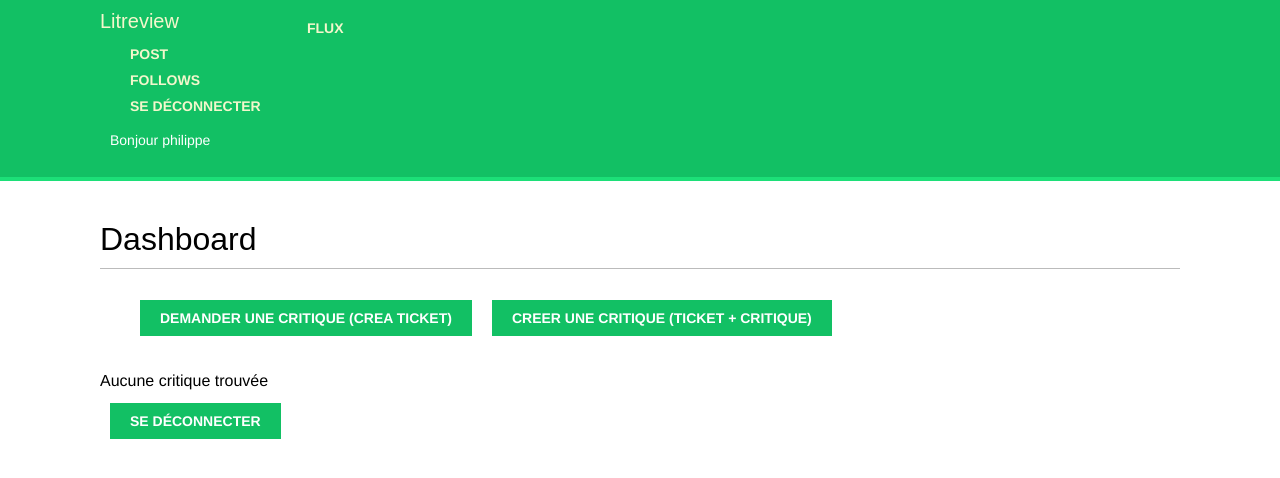
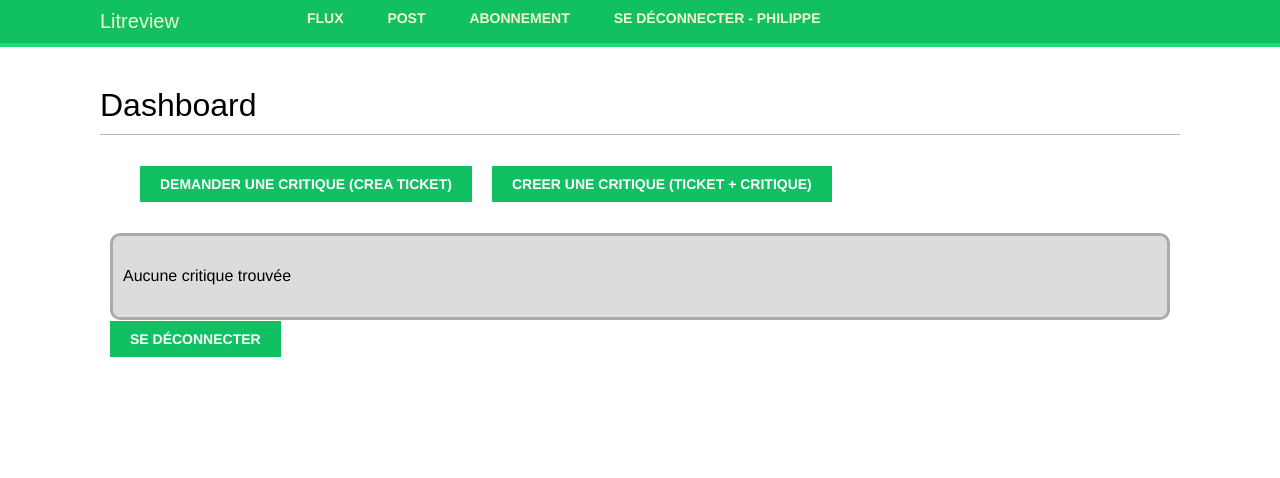
Before and after one commit to PhP-Nexxt/ocr_devapp_pyth_9, a Django app: page /litreview_app/dashboard/ in a window 1280 px wide. Shown: the top 478 px of the page. Run offline with Django 4.2, Linux system fonts and the light colour scheme; a user stored in the database is signed in; data comes from the database, SQL or seed files in the repository; some web fonts are replaced.

Commit message:
Upadate Css mais effets de bord affichage a reprendre

```diff
--- a/litreview_dj/litreview_app/static/litreview_app/styles.css
+++ b/litreview_dj/litreview_app/static/litreview_app/styles.css
@@ -329,7 +329,7 @@ img.user-detail {
     margin-bottom: 0;
   }
 
-  .review {
+  .reviews {
     border-radius: 10px;
     border: 3px solid #aaa;
     margin: 10px;
@@ -337,6 +337,13 @@ img.user-detail {
     background: #dcdcdc;
 }
 
+.reviews time {
+    float: right;
+    font-style: italic;
+    padding: 15px;
+}
+
+/* # = Lien avec une classe */
 .btn-create {
     display :flex;
     margin : 30px;
@@ -368,3 +375,17 @@ table {
     padding: 5px;
     width: 80%;
   }
+
+/* # = Lien avec un ID */
+#navigation {
+    margin: 10 px;
+
+}
+
+/* # = Specifique au a */
+#navigation a {
+    padding: 10 px;
+    margin: 5 px;
+    transition-duration: 0.3s;
+    border-radius: 8px 8px 0px 0px;
+}
--- a/litreview_dj/litreview_app/templates/base.html
+++ b/litreview_dj/litreview_app/templates/base.html
@@ -10,34 +10,40 @@
 </head>
 
   <body>
+    <nav>
+
     <div id="header">
       <span class="logo">Litreview</span>
 
       <!--Deconnexion header Reste ajout d'une condition et container + Mise en forme-->
 
       <!--Mon flux-->
-      <div class="menu-item px-5">
-        <a href="{% url 'dashboard' %}" class="button">Flux</a>
-      </div>
 
-      <!--Mes posts-->
-      <div class="menu-item px-5">
-        <a href="{% url 'posts' %}" class="button">Post</a>
-      </div>
+      <div id="navigation"> <!--Crea de la div pour travailler le Css-->
 
-      <div class="menu-item px-5">
-        <a href="{% url 'follows' %}" class="button">follows</a>
-      </div>
+          <a href="{% url 'dashboard' %}" class="button">Flux</a>
 
-      <div class="menu-item px-5">
-        <a href="{% url 'logout' %}" class="button">Se déconnecter</a>
-        <p> Bonjour {{ request.user.username }}</p>		<!--Affichage de la personne connecté-->
+
+        <!--Mes posts-->
+
+          <a href="{% url 'posts' %}" class="button">Post</a>
+
+          <a href="{% url 'follows' %}" class="button">Abonnement</a>
+
+
+          <a href="{% url 'logout' %}" class="button">Se déconnecter - {{ request.user.username }}</a>
+
+
+
       </div>
 
 
 
     </div>
+    </nav>
+
     <div id="content">
+
 
       {% block content %}
 
--- a/litreview_dj/litreview_app/templates/litreview_app/dashboard.html
+++ b/litreview_dj/litreview_app/templates/litreview_app/dashboard.html
@@ -24,6 +24,7 @@
                 {% if post.content_type == 'REVIEW' %} <!-- Condition si review > Ticket puis review -->
                     <div class="review">
 
+                        <time>{{ post.time_created }}</time> <!--Affichage de la date de création de la critique-->
                         <p>
                             {% if post.user == request.user %} <!--Affichage du  créateur de la critique-->
                             Vous avez publié une critique
@@ -32,11 +33,28 @@
                             {% endif %}
                         </p>
 
-                        <p>{{ post.time_created }}</p> <!--Affichage de la date de création de la critique-->
 
-                        <h3>{{ post.headline }}</h3>
+                            <!-- On Affiche le rating ici -->
+                        <p> <!-- On affiche plus le rating mais les etoile {{ post.rating }} -->
+
+                            {{ post.headline }} -
+
+                            {% if post.rating == 1 %}
+                            ★
+                            {% elif post.rating == 2 %}
+                            ★★
+                            {% elif post.rating == 3 %}
+                            ★★★
+                            {% elif post.rating == 4 %}
+                            ★★★★
+                            {% elif post.rating == 5 %}
+                            ★★★★★
+                            {% endif %}
+                        </p>
+
                         <p>{{ post.body }}</p>
-                        <p>Rating: {{ post.rating }}</p>  <!-- Afficher le rating ici -->
+
+
 
                         <div class="ticket">
                             <p> Ticket : {{ post.user }}</p> <!-- Affichage auteur du ticket -->
```
